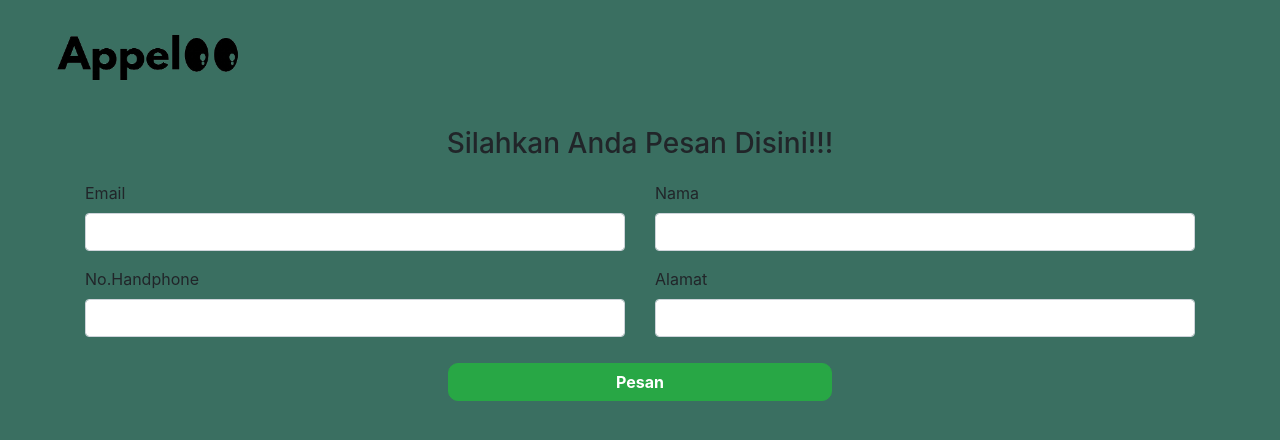
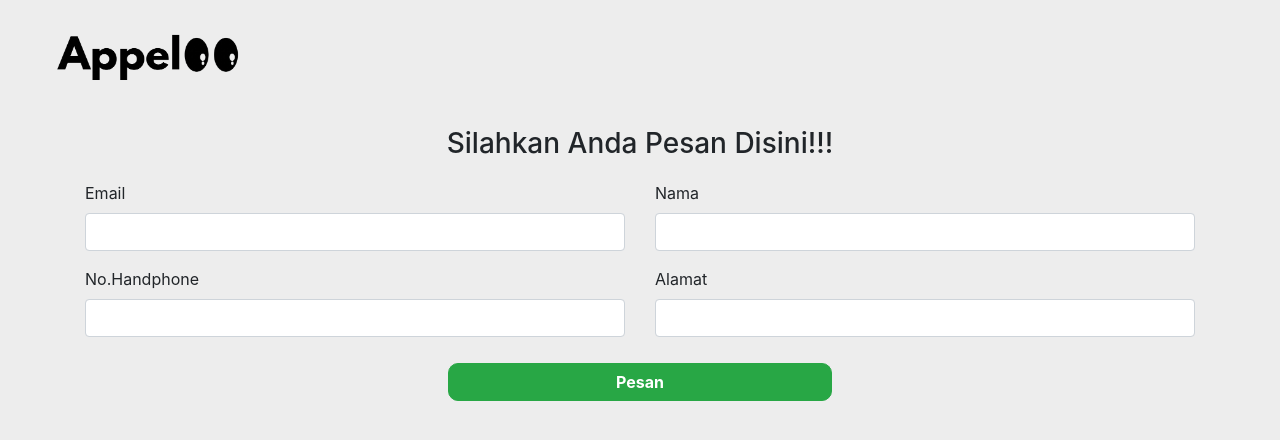
Before and after one commit to Appel00DW/Appel00, a plain HTML site: page indexpesanan.html in a window 1280 px wide. Drawn offline with Linux system fonts and the light colour scheme.

Commit message:
Update stylepemesanan.css

```diff
--- a/stylepemesanan.css
+++ b/stylepemesanan.css
@@ -1,5 +1,5 @@
 body {
-    background-color: rgb(58, 111, 97);
+    background-color: rgb(237, 237, 237);
 }
 
 .inibrand img {
```
